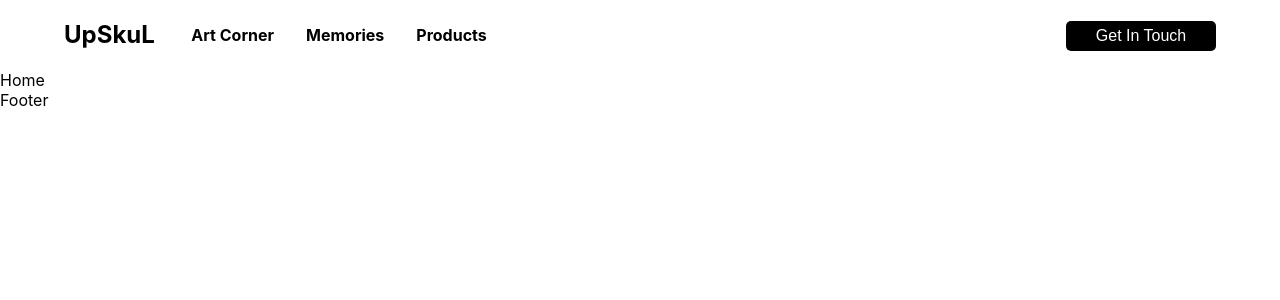
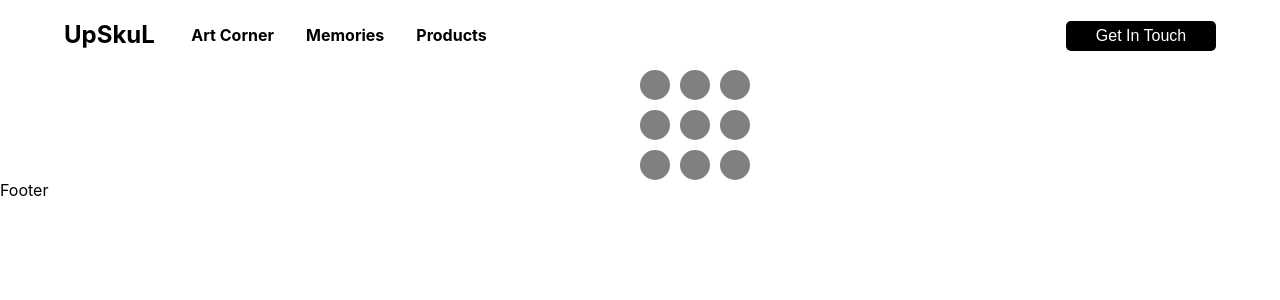
Before and after one commit to okore-lens/upskul, a React (Create React App) app: page / in a window 1280 px wide. Shown: the top 300 px of the page. Built offline with nearby package versions, Linux system fonts and the light colour scheme.

Commit message:
Home Page

```diff
--- /dev/null
+++ b/src/components/circularSquare/CircularSquare.jsx
@@ -0,0 +1,27 @@
+import "./circularSquare.scss";
+
+const CircularSquare = ({ marginLeft, backgroundColor }) => {
+  const myStyle = {
+    marginLeft,
+  };
+
+  const circleMystyle = {
+    backgroundColor,
+  };
+
+  return (
+    <div style={myStyle} className="square">
+      <div style={circleMystyle} className="circle"></div>
+      <div style={circleMystyle} className="circle"></div>
+      <div style={circleMystyle} className="circle"></div>
+      <div style={circleMystyle} className="circle"></div>
+      <div style={circleMystyle} className="circle"></div>
+      <div style={circleMystyle} className="circle"></div>
+      <div style={circleMystyle} className="circle"></div>
+      <div style={circleMystyle} className="circle"></div>
+      <div style={circleMystyle} className="circle"></div>
+    </div>
+  );
+};
+
+export default CircularSquare;
--- /dev/null
+++ b/src/components/circularSquare/circularSquare.scss
@@ -0,0 +1,16 @@
+.square {
+  height: 110px;
+  width: 110px;
+  display: grid;
+  grid-template-columns: repeat(3, 1fr);
+  gap: 10px;
+  .circle {
+    height: 30px;
+    width: 30px;
+    border-radius: 50%;
+  }
+}
+
+.center {
+  margin-left: 90%;
+}
--- a/src/pages/home/Home.jsx
+++ b/src/pages/home/Home.jsx
@@ -1,7 +1,14 @@
 import React from "react";
+import CircularSquare from "../../components/circularSquare/CircularSquare";
 
 const Home = () => {
-  return <div>Home</div>;
+  return (
+    <div className="Home">
+      <CircularSquare marginLeft={"50%"} backgroundColor={"grey"} />
+      {/* <CircularSquare marginLeft={"10%"} backgroundColor={"black"} />
+      <CircularSquare marginLeft={"90%"} backgroundColor={"grey"} /> */}
+    </div>
+  );
 };
 
 export default Home;
```
